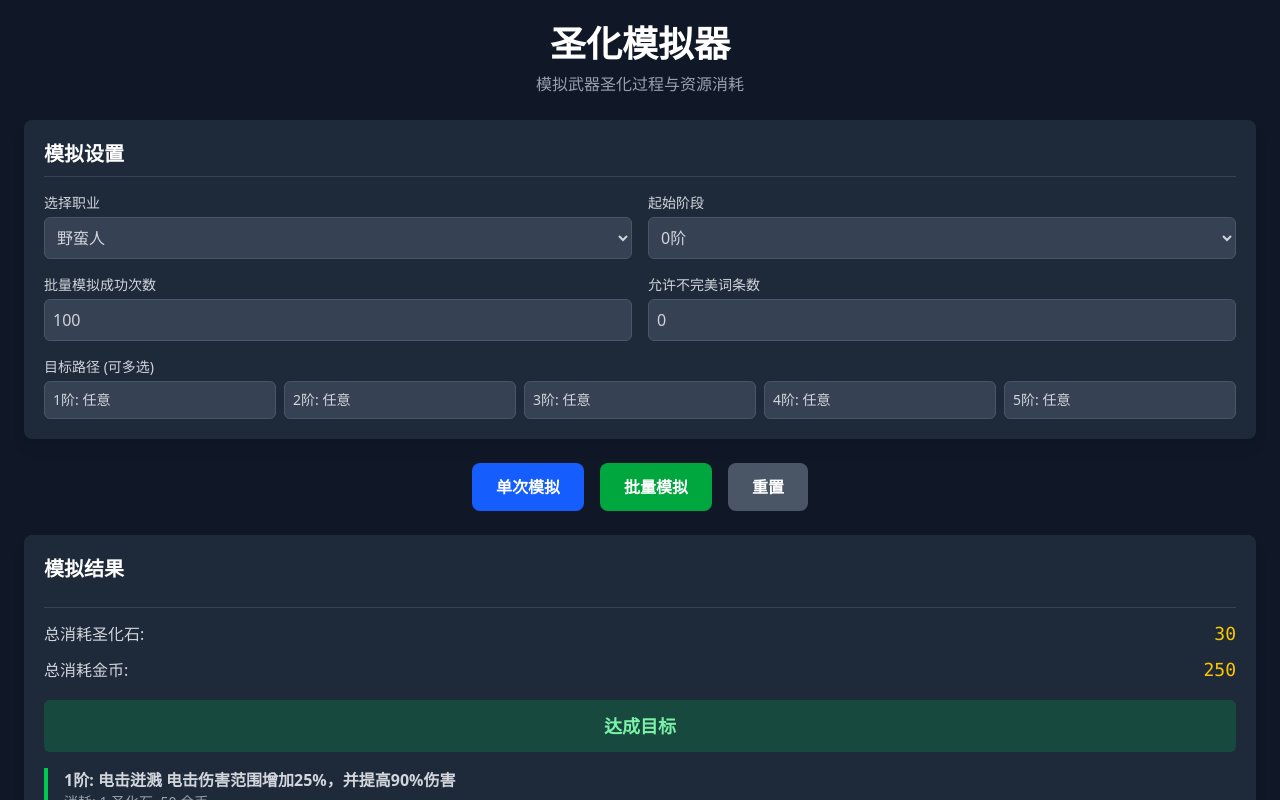
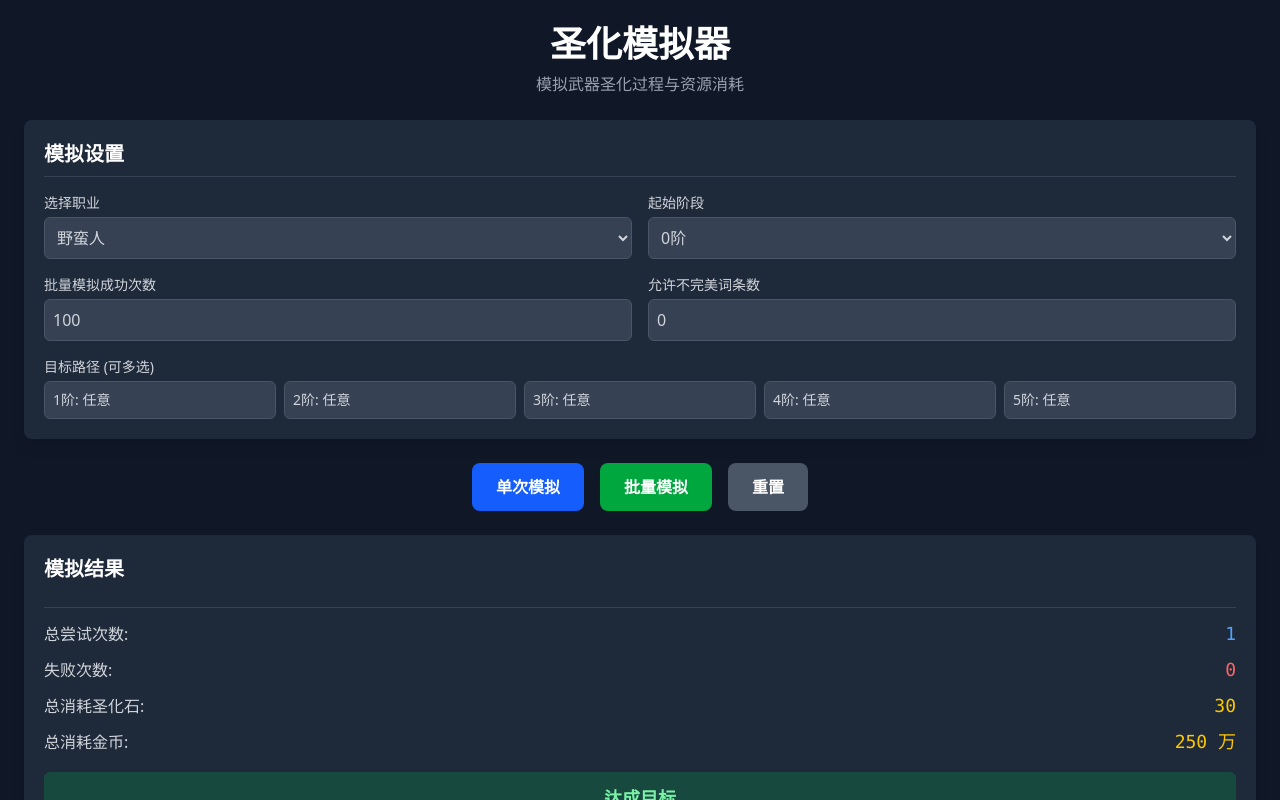
Before and after one commit to tyrad/sanctification-simulator, a React (Vite) app: page / in a window 1280 px wide. Both pictures are taken after a click on the button "单次模拟". Shown: the top 800 px of the page. Built offline with nearby package versions, Linux system fonts and the light colour scheme.

Commit message:
在App.tsx中添加失败尝试次数的统计和显示，更新相关逻辑以计算和展示平均失败次数，优化金币消耗的显示格式。

```diff
--- a/src/App.tsx
+++ b/src/App.tsx
@@ -34,11 +34,13 @@ interface SimulationResult {
     totalStone: number;
     totalGold: number;
     attempts: number;
+    failedAttempts: number;
   };
   totalRuns?: number;
   successCount?: number;
   avgStone?: number;
   avgGold?: number;
+  totalFailedAttempts?: number;
 }
 
 export default function App() {
@@ -272,6 +274,7 @@ export default function App() {
   const runSingleSimulation = () => {
     let simResult: SimulationResult | null = null;
     let totalAttempts = 0;
+    let failedAttempts = 0;
     let accumulatedStone = 0;
     let accumulatedGold = 0;
     let finalPath: Array<{
@@ -299,8 +302,11 @@ export default function App() {
             totalStone: accumulatedStone,
             totalGold: accumulatedGold,
             attempts: totalAttempts,
+            failedAttempts: failedAttempts,
           },
         };
+      } else {
+        failedAttempts++;
       }
     }
 
@@ -311,6 +317,7 @@ export default function App() {
     let successCount = 0;
     let totalStone = 0;
     let totalGold = 0;
+    let totalFailedAttempts = 0;
     const runs = settings.batchCount;
 
     for (let i = 0; i < runs; i++) {
@@ -321,6 +328,8 @@ export default function App() {
         totalGold += currentAttemptResult.totalGold;
         if (currentAttemptResult.success) {
           simResult = currentAttemptResult;
+        } else {
+          totalFailedAttempts++;
         }
       }
       successCount++; // Only count as success if a full successful path is found
@@ -332,6 +341,7 @@ export default function App() {
       successCount: successCount,
       avgStone: totalStone / runs,
       avgGold: totalGold / runs,
+      totalFailedAttempts: totalFailedAttempts,
     });
   };
 
@@ -540,12 +550,16 @@ export default function App() {
                   <span className="font-mono text-lg text-green-400">{result.successCount} 次</span>
                 </div>
                 <div className="flex justify-between items-center bg-gray-700 p-3 rounded-md">
+                  <span className="font-medium">平均失败次数:</span>
+                  <span className="font-mono text-lg text-red-400">{((result.totalFailedAttempts || 0) / (result.successCount || 1)).toFixed(2)} 次/成功</span>
+                </div>
+                <div className="flex justify-between items-center bg-gray-700 p-3 rounded-md">
                   <span className="font-medium">平均圣化石消耗:</span>
                   <span className="font-mono text-lg text-yellow-400">{result.avgStone?.toFixed(2) || 'N/A'}</span>
                 </div>
                 <div className="flex justify-between items-center bg-gray-700 p-3 rounded-md">
                   <span className="font-medium">平均金币消耗:</span>
-                  <span className="font-mono text-lg text-yellow-400">{result.avgGold?.toFixed(2) || 'N/A'}</span>
+                  <span className="font-mono text-lg text-yellow-400">{result.avgGold?.toFixed(2) || 'N/A'} 万</span>
                 </div>
               </div>
             )}
@@ -554,12 +568,20 @@ export default function App() {
               <div className="space-y-4">
                 <div className="border-t border-gray-700 pt-3 mt-3 space-y-2">
                   <div className="flex justify-between items-center">
+                    <span className="font-medium">总尝试次数:</span>
+                    <span className="font-mono text-lg text-blue-400">{result.data?.attempts}</span>
+                  </div>
+                  <div className="flex justify-between items-center">
+                    <span className="font-medium">失败次数:</span>
+                    <span className="font-mono text-lg text-red-400">{result.data?.failedAttempts || 0}</span>
+                  </div>
+                  <div className="flex justify-between items-center">
                     <span className="font-medium">总消耗圣化石:</span>
                     <span className="font-mono text-lg text-yellow-400">{result.data?.totalStone}</span>
                   </div>
                   <div className="flex justify-between items-center">
                     <span className="font-medium">总消耗金币:</span>
-                    <span className="font-mono text-lg text-yellow-400">{result.data?.totalGold}</span>
+                    <span className="font-mono text-lg text-yellow-400">{result.data?.totalGold} 万</span>
                   </div>
                 </div>
                 <div className={`p-3 rounded-md text-center ${result.data?.success
```
